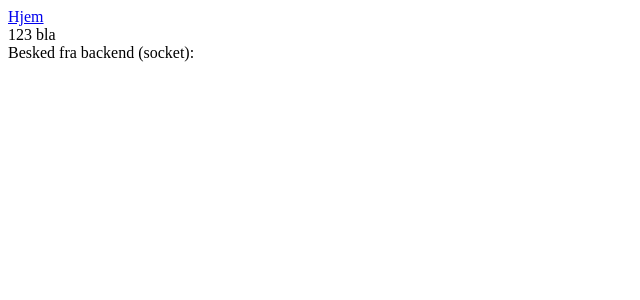
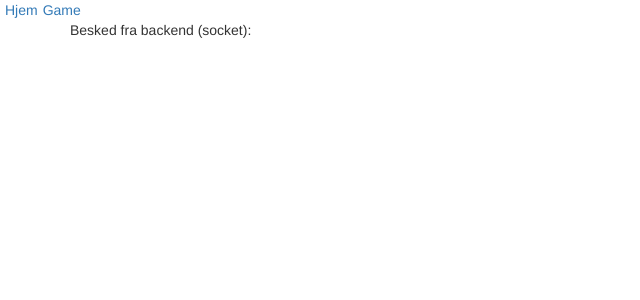
Before and after one commit to CATOS15/PythonMinesweeper, a Vue app in the folder frontend/: page / in a window 1280 px wide. Shown: the top 300 px of the page, without its empty margins (0-640 px from the left). Built offline with nearby package versions, Linux system fonts and the light colour scheme.

Commit message:
lidt opsætning

```diff
--- a/frontend/package.json
+++ b/frontend/package.json
@@ -8,10 +8,12 @@
     "lint": "vue-cli-service lint"
   },
   "dependencies": {
+    "bootstrap": "^3.4.1",
+    "bootstrap-vue": "^2.21.2",
     "core-js": "^3.6.5",
     "socket.io": "^3.1.1",
     "socket.io-client": "^3.1.1",
-    "vue": "^2.6.11",
+    "vue": "^2.6.12",
     "vue-class-component": "^7.2.3",
     "vue-property-decorator": "^9.1.2",
     "vue-router": "^3.2.0",
--- a/frontend/src/App.vue
+++ b/frontend/src/App.vue
@@ -1,9 +1,12 @@
 <template>
-  <div>
-    <div>
+  <div class="app">
+    <div class="routerLinks">
       <router-link to="/">Hjem</router-link>
+      <router-link to="/game">Game</router-link>
     </div>
-    <router-view />
+    <div class="container">
+      <router-view />
+    </div>
   </div>
 </template>
 
@@ -11,12 +14,20 @@
 import { Component, Vue } from 'vue-property-decorator';
 
 @Component({
-  components: {},
+  components: {
+  },
 })
 export default class App extends Vue {
 }
 </script>
 
 <style lang="less">
-
+html, body, .app{
+  margin: auto;
+  width: 100%;
+  height: 100%;
+}
+.routerLinks > a{
+  margin-left:5px;
+}
 </style>
--- /dev/null
+++ b/frontend/src/components/Chat.vue
@@ -0,0 +1,18 @@
+<template>
+  <div>
+    {{name}}
+  </div>
+</template>
+
+<script lang="ts">
+import { Component, Vue, Prop } from 'vue-property-decorator';
+
+@Component
+export default class Chat extends Vue {
+  @Prop({required: true})
+  public name!: string;
+}
+</script>
+
+<style scoped lang="less">
+</style>
--- a/frontend/src/components/Test.vue
+++ /dev/null
@@ -1,22 +0,0 @@
-<template>
-  <div>
-    {{test}}
-  </div>
-</template>
-
-<script lang="ts">
-import { Component, Vue } from 'vue-property-decorator';
-
-@Component
-export default class Test extends Vue {
-  test = "ja";
-
-  created(){
-    this.test = "123 bla";
-  }
-}
-</script>
-
-<style scoped lang="less">
-
-</style>
--- a/frontend/src/main.ts
+++ b/frontend/src/main.ts
@@ -1,12 +1,20 @@
-import Vue from 'vue'
-import App from './App.vue'
-import router from './router'
-import store from './store'
+import Vue from "vue";
+import App from "./App.vue";
+import router from "./router";
+import store from "./store";
+import { BootstrapVue, IconsPlugin } from "bootstrap-vue";
 
-Vue.config.productionTip = false
+// Import Bootstrap an BootstrapVue CSS files (order is important)
+import "bootstrap/dist/css/bootstrap.css";
+import "bootstrap-vue/dist/bootstrap-vue.css";
+
+// Make BootstrapVue available throughout your project
+Vue.use(BootstrapVue);
+
+Vue.config.productionTip = false;
 
 new Vue({
   router,
   store,
-  render: h => h(App)
-}).$mount('#app')
+  render: (h) => h(App),
+}).$mount("#app");
--- a/frontend/src/router/index.ts
+++ b/frontend/src/router/index.ts
@@ -1,21 +1,27 @@
-import Vue from 'vue'
-import VueRouter, { RouteConfig } from 'vue-router'
-import Home from '../views/Home.vue'
+import Vue from "vue";
+import VueRouter, { RouteConfig } from "vue-router";
+import Home from "../views/Home.vue";
+import Game from "../views/Game.vue";
 
-Vue.use(VueRouter)
+Vue.use(VueRouter);
 
 const routes: Array<RouteConfig> = [
   {
-    path: '/',
-    name: 'Home',
-    component: Home
-  }
-]
+    path: "/",
+    name: "Home",
+    component: Home,
+  },
+  {
+    path: "/game",
+    name: "Game",
+    component: Game,
+  },
+];
 
 const router = new VueRouter({
-  mode: 'history',
+  mode: "history",
   base: process.env.BASE_URL,
-  routes
-})
+  routes,
+});
 
-export default router
+export default router;
--- /dev/null
+++ b/frontend/src/views/Game.vue
@@ -0,0 +1,44 @@
+<template>
+  <div>
+      <div class="game">
+        {{game}}
+      </div>
+      <div class="chat" @mousemove="mousemove($event)">
+        <Chat name="game" />
+      </div>
+  </div>
+</template>
+
+<script lang="ts">
+import { Component, Vue } from 'vue-property-decorator';
+import Chat from '@/components/Chat.vue'
+
+@Component({
+  components: {
+    Chat
+  },
+})
+export default class Game extends Vue {
+    name = "Olli";
+    game = "Her er spilområdet";
+
+    mousemove(event: MouseEvent){
+      console.log("X: " + event.offsetX + " Y: " + event.offsetY);
+    }
+}
+</script>
+
+<style scoped>
+
+.game{
+  width:calc(100% - 200px);
+  height:100%;
+  float:left;
+}
+
+.chat{
+  width:200px;
+  height:100%;
+  float:left;
+}
+</style>
--- a/frontend/src/views/Home.vue
+++ b/frontend/src/views/Home.vue
@@ -1,19 +1,16 @@
 <template>
   <div>
-      <Test />
       <div>Besked fra backend (socket): {{socketMsg}}</div>
   </div>
 </template>
 
 <script lang="ts">
-import Test from '../components/Test.vue';
 import { io, Socket } from 'socket.io-client';
 import { Component, Vue } from 'vue-property-decorator';
 import SocketResponse from '@/models/socketResponse';
 
 @Component({
   components: {
-    Test
   },
 })
 export default class Home extends Vue {
```
Also changed, not shown: 2 other files (tests, documents, lock files or other folders).
